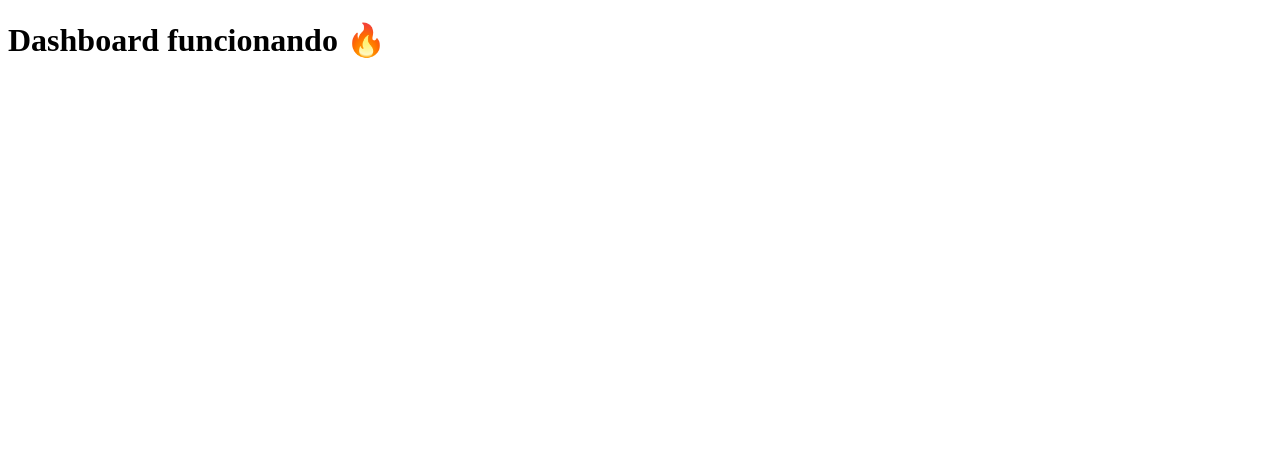
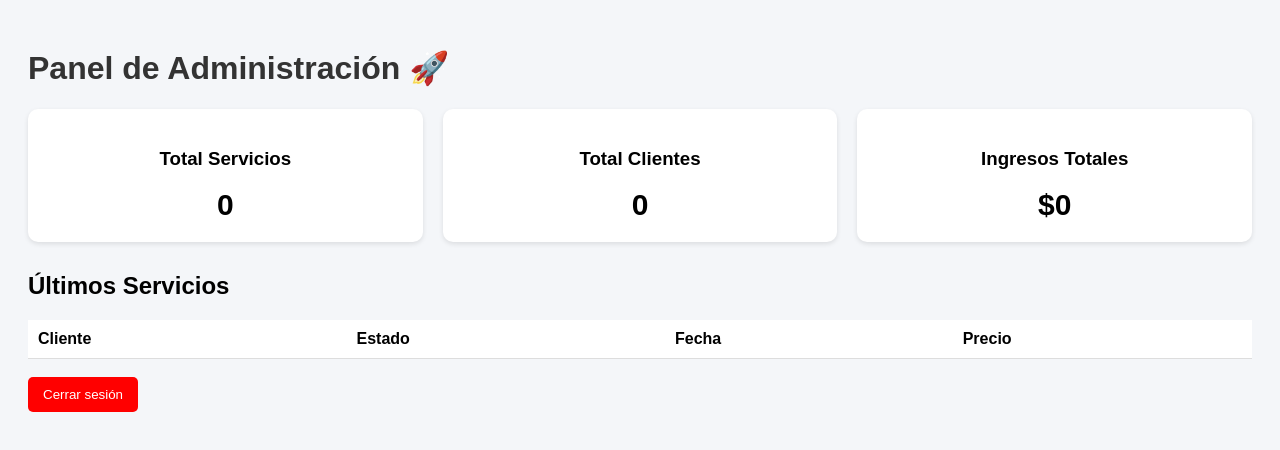
Before and after one commit to techluxuri-star/controlpro-mantenimiento, a website: page public/admin.html in a window 1280 px wide. Drawn offline with Linux system fonts and the light colour scheme.

Commit message:
Update admin.html

```diff
--- a/public/admin.html
+++ b/public/admin.html
@@ -1,9 +1,93 @@
 <!DOCTYPE html>
 <html>
 <head>
-  <title>Admin</title>
+  <title>Panel Admin</title>
+  <style>
+    body {
+      font-family: Arial;
+      background: #f4f6f9;
+      padding: 20px;
+    }
+    h1 {
+      color: #333;
+    }
+    .cards {
+      display: flex;
+      gap: 20px;
+      margin-bottom: 30px;
+    }
+    .card {
+      background: white;
+      padding: 20px;
+      border-radius: 10px;
+      box-shadow: 0 2px 5px rgba(0,0,0,0.1);
+      flex: 1;
+      text-align: center;
+    }
+    .card h2 {
+      margin: 0;
+      font-size: 30px;
+    }
+    table {
+      width: 100%;
+      background: white;
+      border-collapse: collapse;
+    }
+    th, td {
+      padding: 10px;
+      border-bottom: 1px solid #ddd;
+      text-align: left;
+    }
+    button {
+      padding: 10px 15px;
+      background: red;
+      color: white;
+      border: none;
+      border-radius: 5px;
+      cursor: pointer;
+    }
+  </style>
 </head>
 <body>
-  <h1>Dashboard funcionando 🔥</h1>
+
+  <h1>Panel de Administración 🚀</h1>
+
+  <div class="cards">
+    <div class="card">
+      <h3>Total Servicios</h3>
+      <h2 id="totalServicios">0</h2>
+    </div>
+
+    <div class="card">
+      <h3>Total Clientes</h3>
+      <h2 id="totalClientes">0</h2>
+    </div>
+
+    <div class="card">
+      <h3>Ingresos Totales</h3>
+      <h2 id="totalIngresos">$0</h2>
+    </div>
+  </div>
+
+  <h2>Últimos Servicios</h2>
+
+  <table>
+    <thead>
+      <tr>
+        <th>Cliente</th>
+        <th>Estado</th>
+        <th>Fecha</th>
+        <th>Precio</th>
+      </tr>
+    </thead>
+    <tbody id="tablaServicios">
+    </tbody>
+  </table>
+
+  <br>
+  <a href="/logout">
+    <button>Cerrar sesión</button>
+  </a>
+
 </body>
 </html>
```
